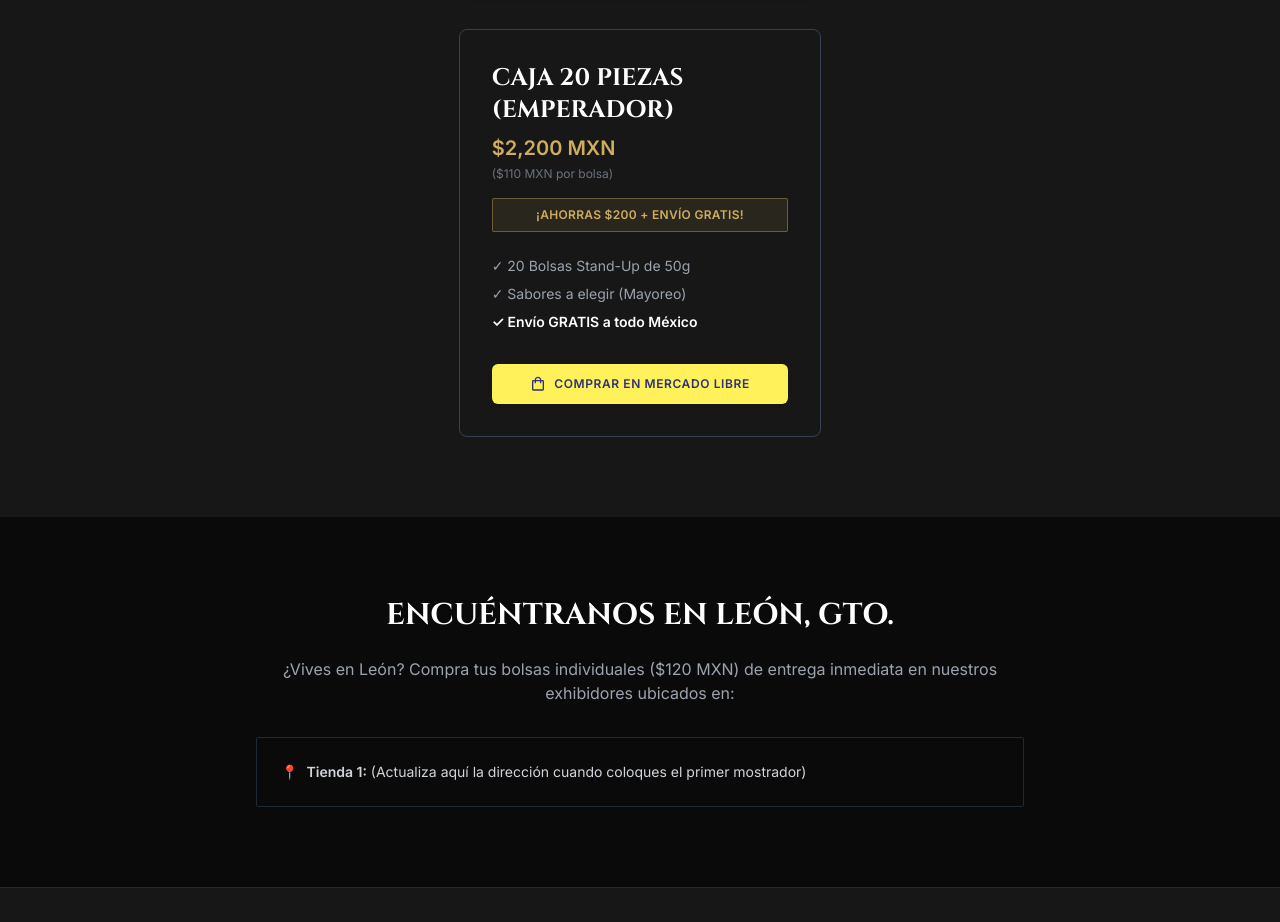
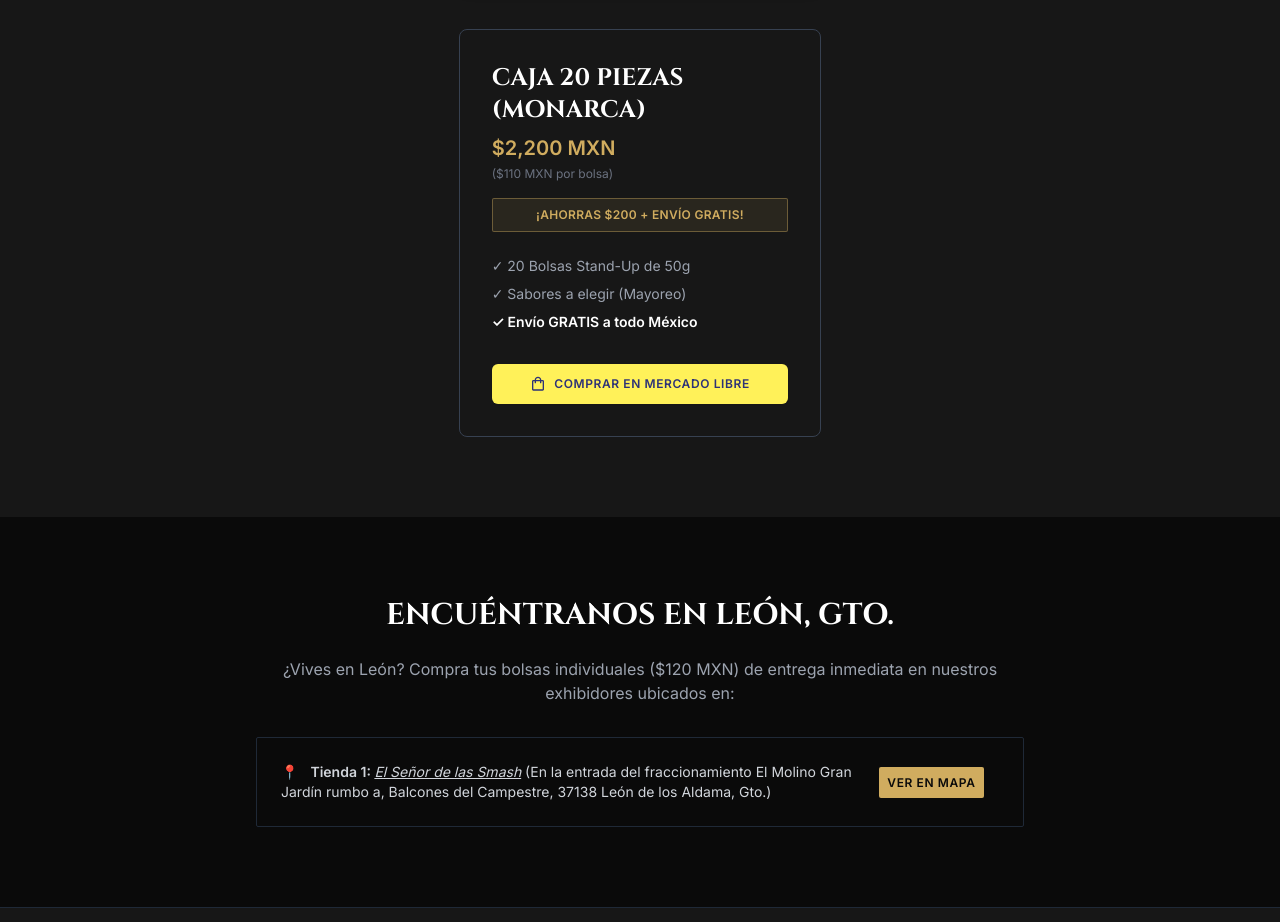
Before and after one commit to sysccoon-developer/escamas-de-dragon, a plain HTML site: page index.html in a window 1280 px wide. Shown: the part 2579-3501 px from the top of the page. Drawn offline with nearby package versions, Linux system fonts and the light colour scheme.

Commit message:
feat: added first physical selling location

```diff
--- a/index.html
+++ b/index.html
@@ -295,7 +295,7 @@
               <!-- Pack 20 -->
               <div class="border border-gray-700 bg-brandBlack p-8 rounded-lg flex flex-col justify-between transform hover:-translate-y-1 transition-transform lg:col-start-2">
                   <div>
-                      <h3 class="text-2xl font-bold text-white mb-2 uppercase">Caja 20 Piezas (Emperador)</h3>
+                      <h3 class="text-2xl font-bold text-white mb-2 uppercase">Caja 20 Piezas (Monarca)</h3>
                       <p class="text-brandGold text-xl font-semibold mb-1">$2,200 MXN</p>
                       <p class="text-xs text-gray-500 mb-4">($110 MXN por bolsa)</p>
                       <div class="bg-brandGold/10 border border-brandGold/40 text-brandGold text-xs font-bold py-2 px-3 rounded-sm text-center mb-6 uppercase tracking-wide">
@@ -327,9 +327,18 @@
           <p class="text-gray-400 mb-8">¿Vives en León? Compra tus bolsas individuales ($120 MXN) de entrega inmediata en nuestros exhibidores ubicados en:</p>
           <div class="bg-brandDark border border-gray-800 rounded-sm p-6 text-left">
               <ul class="space-y-4 text-gray-300 text-sm">
-                  <li class="flex items-start">
+                  <li class="flex items-center grid grid-cols-12 gap 4">
+                    <div class="col-span-10">
                       <span class="mr-2">📍</span>
-                      <span><strong>Tienda 1:</strong> (Actualiza aquí la dirección cuando coloques el primer mostrador)</span>
+                      <span>
+                        <strong>Tienda 1: </strong>
+                        <a class="italic underline" href="https://www.instagram.com/el_senor_de_las_smash" target="_blank" rel="noopener noreferrer">El Señor de las Smash</a>
+                        <span>(En la entrada del fraccionamiento El Molino Gran Jardín rumbo a, Balcones del Campestre, 37138 León de los Aldama, Gto.)</span>
+                      </span>
+                    </div>
+                    <div class="col-span-2">
+                      <a class="bg-brandGold p-2 rounded-sm text-brandDark hover:bg-limon transition-all transform hover:-translate-y-0.5 uppercase text-xs font-extrabold tracking-wider" href="https://maps.app.goo.gl/eDFzFC3hEkBSymY38" target="_blank" rel="noopener noreferrer">Ver en mapa</a>
+                    </div>
                   </li>
               </ul>
           </div>
```
